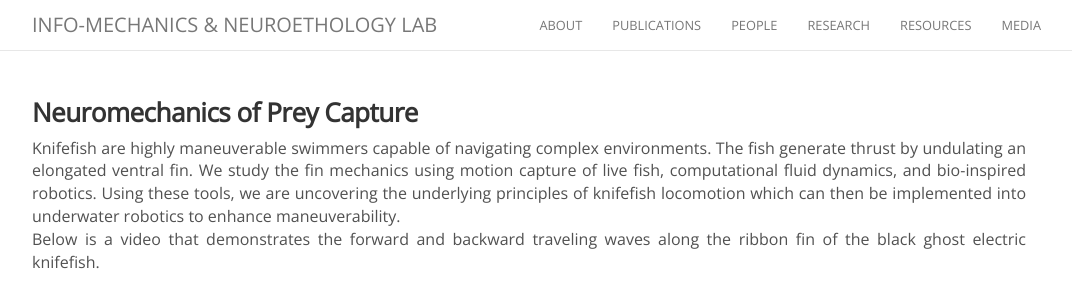
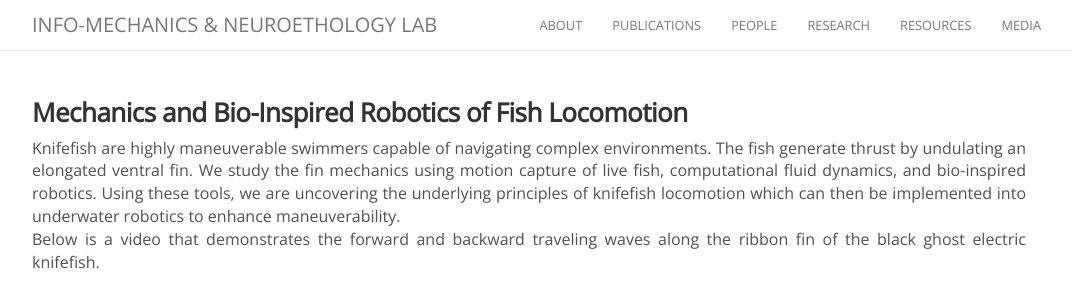
Before and after one commit to maciverlab/maciverlab.github.io, a Jekyll site: the page built from _projects/robotics.md, in a window 1280 px wide and 900 px high, cut to the strip 0-290 px from the top of the window. Shown: the whole strip, without its empty margins (111-1183 px from the left). Built offline with Jekyll 4.4.1, drawn with Linux system fonts in a browser that asks for light colours; nearby versions of some CDN libraries; comment, search, counter and statistics services are not loaded.

Commit message:
Update robotics.md

```diff
--- a/_projects/robotics.md
+++ b/_projects/robotics.md
@@ -3,7 +3,7 @@ title: Mechanics and Bio-Inspired Robotics of Fish Locomotion
 name: robotics
 ---
 
-### Neuromechanics of Prey Capture
+### Mechanics and Bio-Inspired Robotics of Fish Locomotion
 
 <p style="text-align:justify" width="100%">Knifefish are highly maneuverable swimmers capable of navigating
 complex environments. The fish generate thrust by undulating an elongated ventral fin. We study the fin
```
